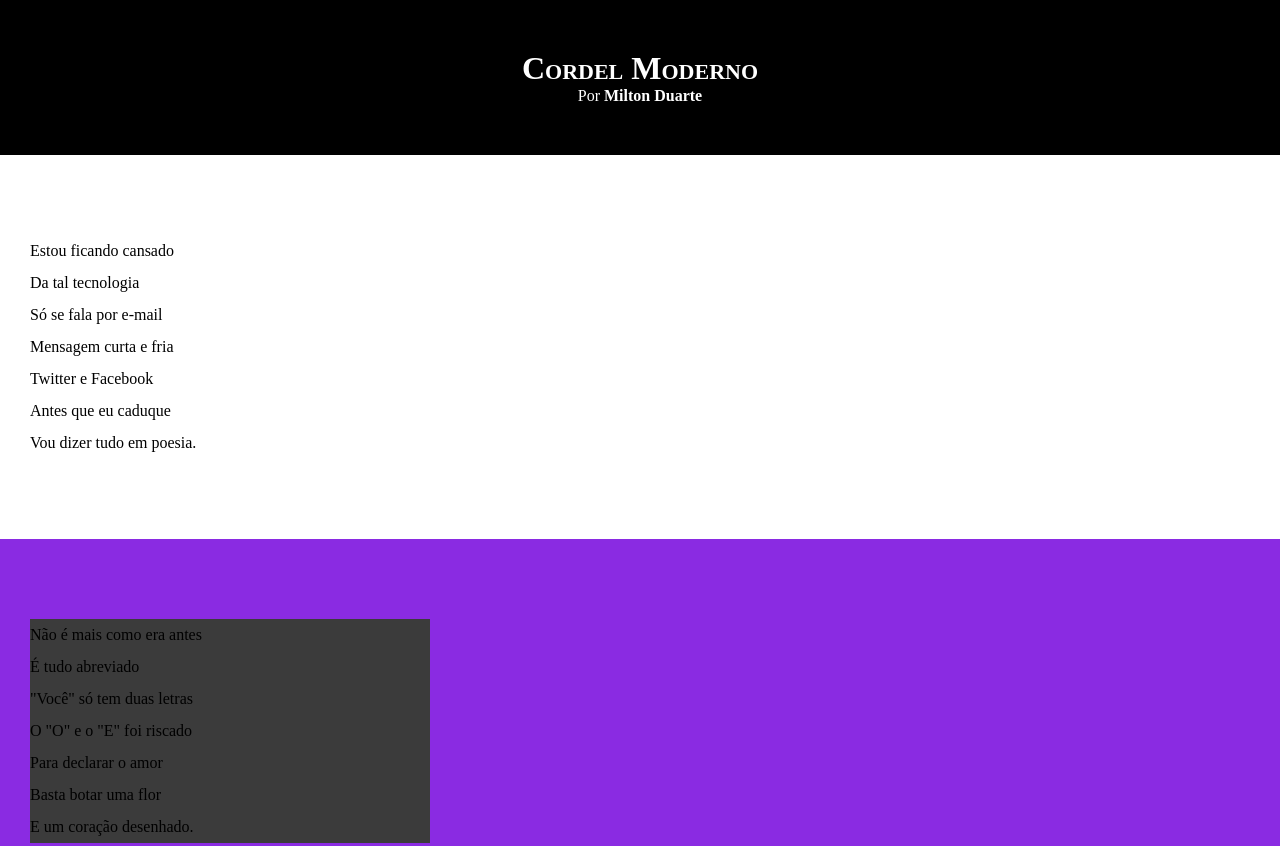
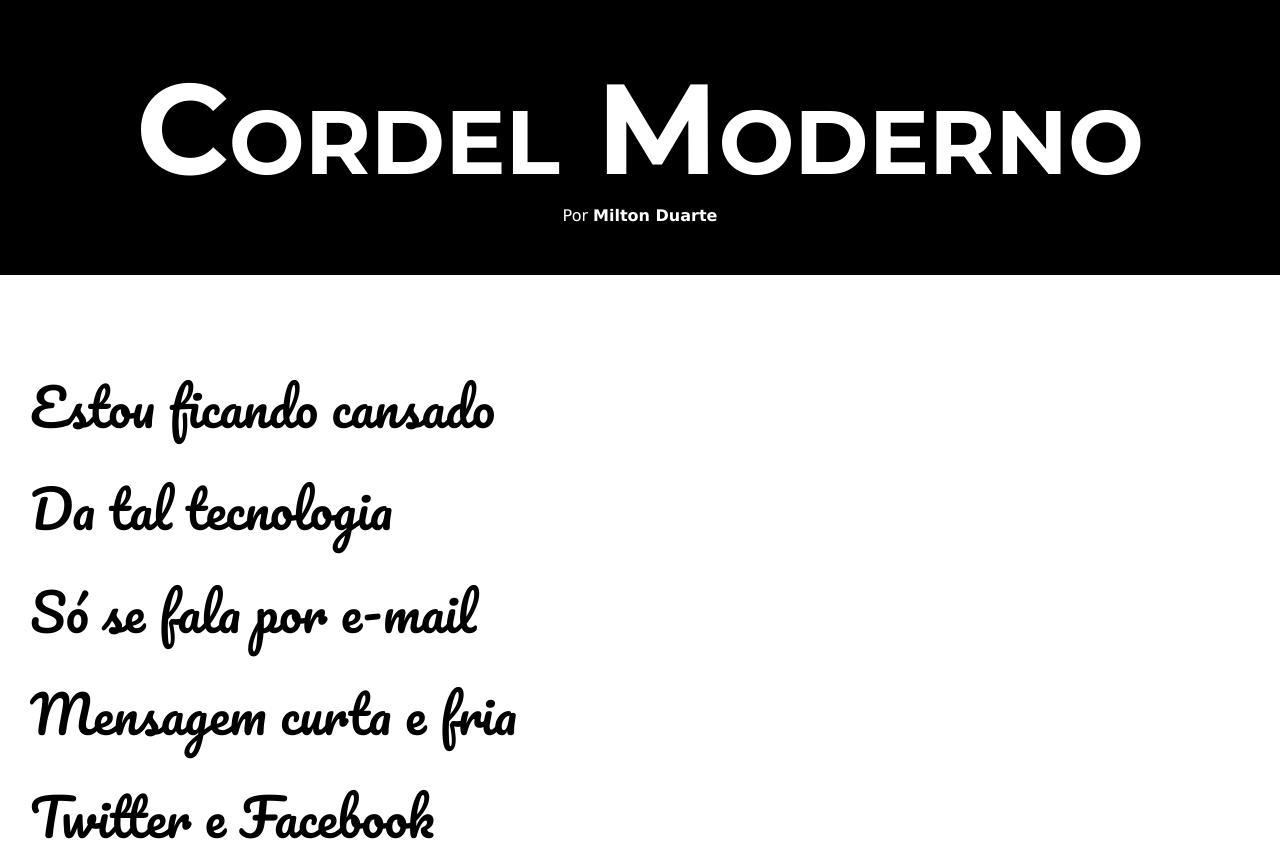
Before and after one commit to BarbaraFiori/htm-css, a plain HTML site: page segundoprojeto/index.html in a window 1280 px wide. Shown: the top 846 px of the page. Drawn offline with Linux system fonts and the light colour scheme.

Commit message:
atualização de estilo

```diff
--- a/segundoprojeto/estilo/style.css
+++ b/segundoprojeto/estilo/style.css
@@ -1,13 +1,26 @@
 @charset "UTF-8";
+
+@import url('https://fonts.googleapis.com/css2?family=Bebas+Neue&family=Montserrat:ital,wght@0,100..900;1,100..900&family=Work+Sans:ital,wght@0,100..900;1,100..900&display=swap');
+
+@import url('https://fonts.googleapis.com/css2?family=Bebas+Neue&family=Montserrat:ital,wght@0,100..900;1,100..900&family=Pacifico&family=Work+Sans:ital,wght@0,100..900;1,100..900&display=swap');
+
+:root {
+    --font1: Verdana, Geneva, Tahoma, sans-serif;
+    --font2:  "Montserrat", sans-serif;
+    --font3: "Pacifico", cursive;
+}
+
 
 * {
     margin: 0px;
     padding: 0px;
+
 }
 
 html, body {
     min-height: 100vh;
     background-color: darkgray;
+    font-family: var(--font1);
 }
 
 header {
@@ -21,6 +34,8 @@ header {
 header > h1 {
     padding-top: 50px;
     font-variant: small-caps;
+    font-family: var(--font2);
+    font-size: 10vw;
 }
 
 header > p {
@@ -42,6 +57,9 @@ section {
     padding-bottom: 10vh ;
     line-height: 2em ;
     padding-left: 30px;
+    font-family: var(--font3);
+    font-size: 4vw;
+
 }
 
 section.normal {
@@ -55,7 +73,7 @@ section.imagem {
 }
 
 section.imagem > p {
-    width: 400px;
+    display: inline-block;
     background-color: rgb(59, 59, 59);
 }
 
```
